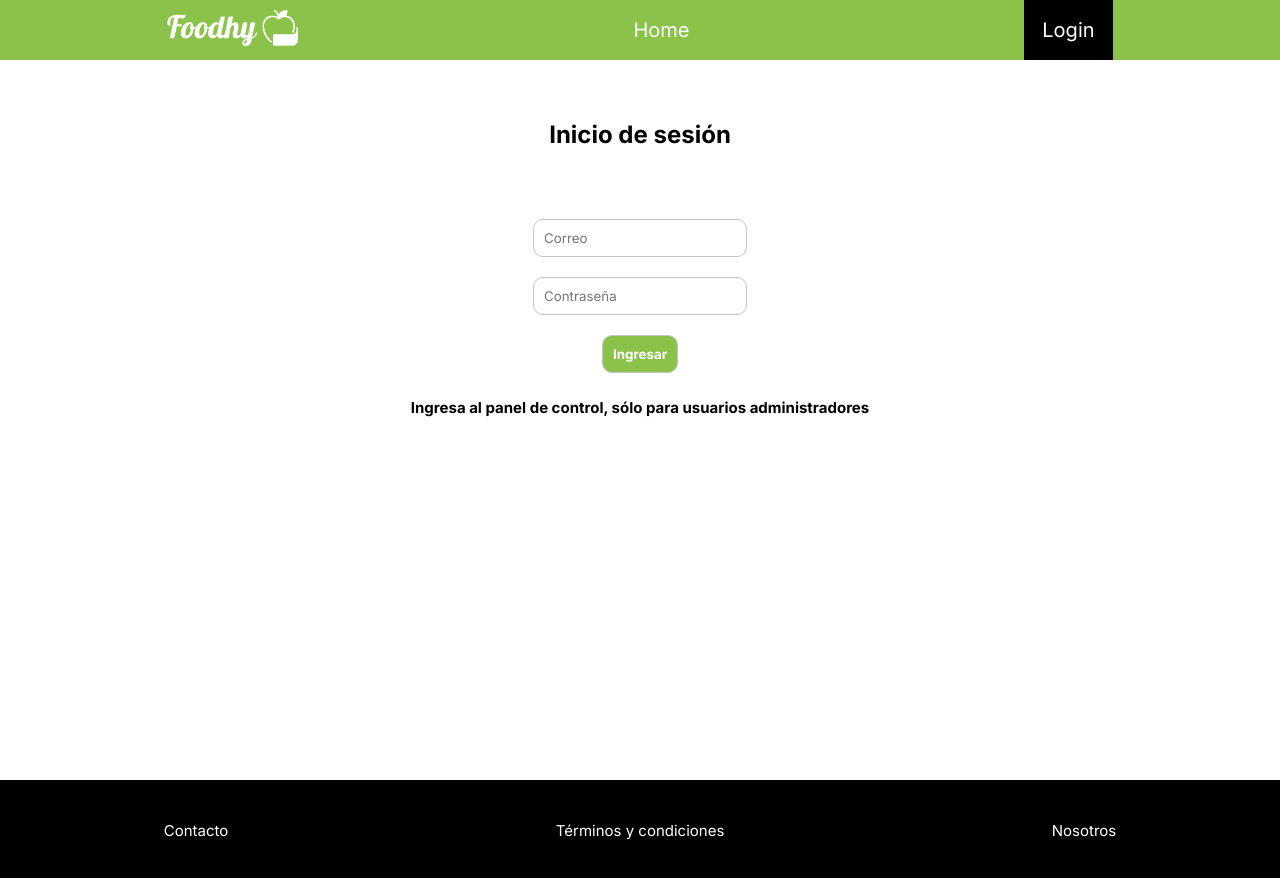
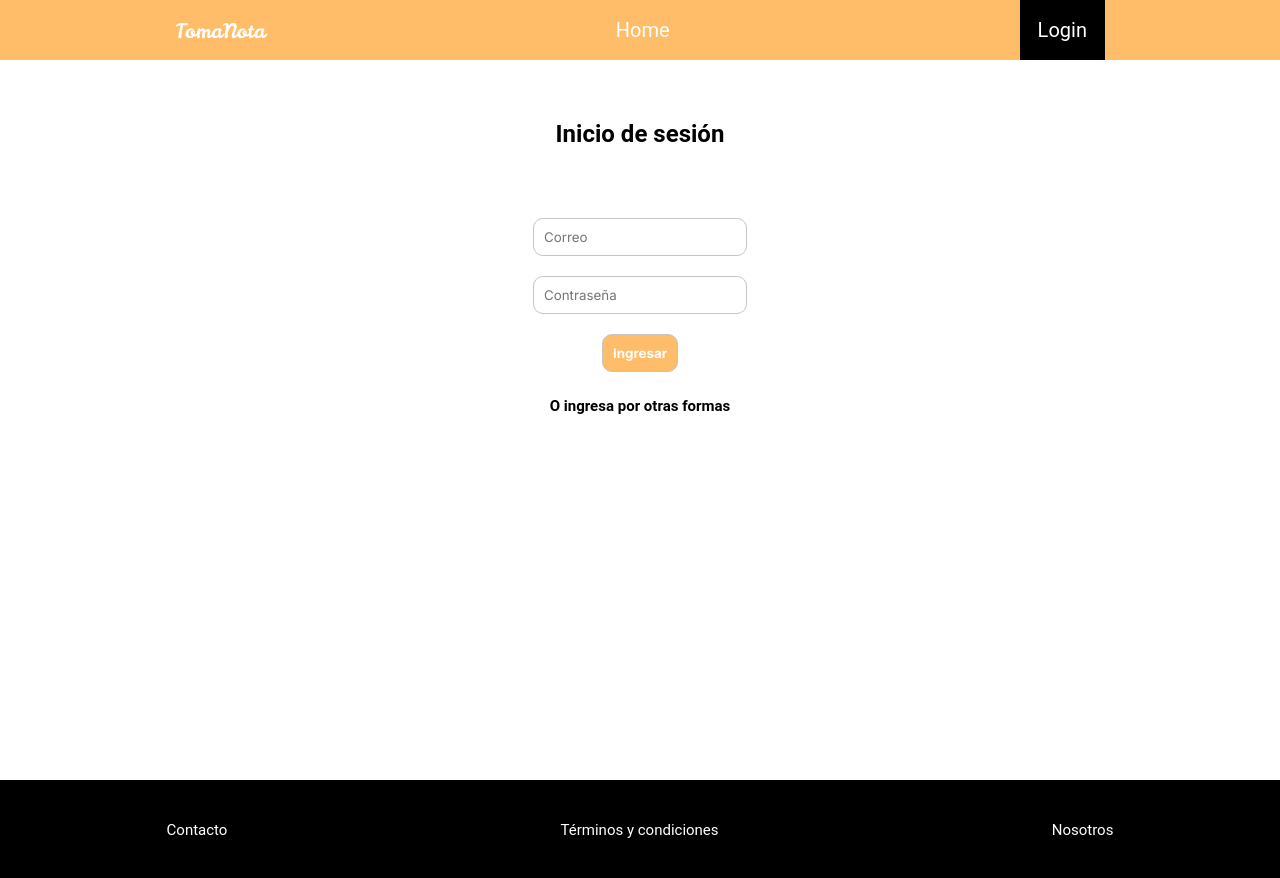
Before and after one commit to alejo02336/TomaNota, a React (Create React App) app: page /login in a window 1280 px wide. Built offline with nearby package versions, Linux system fonts and the light colour scheme.

Commit message:
styles app

```diff
--- a/package.json
+++ b/package.json
@@ -1,7 +1,7 @@
 {
-  "name": "foodhyweb",
+  "name": "tomanota",
   "version": "0.1.0",
-  "homepage": "http://foodhy.com.co/",
+  "homepage": "http://stimulating-quilt.surge.sh/",
   "private": true,
   "dependencies": {
     "mysql": "^2.18.1",
--- a/public/index.html
+++ b/public/index.html
@@ -14,7 +14,13 @@
       href="https://fonts.googleapis.com/css2?family=Inter:wght@100;200;300;400;500;600;700;800&display=swap"
       rel="stylesheet"
     />
-    <title>Foodhy Web Page</title>
+    <link rel="preconnect" href="https://fonts.googleapis.com" />
+    <link rel="preconnect" href="https://fonts.gstatic.com" crossorigin />
+    <link
+      href="https://fonts.googleapis.com/css2?family=Leckerli+One&display=swap"
+      rel="stylesheet"
+    />
+    <title>Toma Nota</title>
   </head>
   <body>
     <div id="root"></div>
--- a/src/components/Header.jsx
+++ b/src/components/Header.jsx
@@ -6,7 +6,10 @@ import logoWeb from "../assets/static/foodhyContent/foodhy-logo.png";
 export default function Header() {
   return (
     <section className="header">
-      <img src={logoWeb} className="header_img" alt="Logo Foodhy" />
+      {/* <img src={logoWeb} className="header_img" alt="Logo Foodhy" /> */}
+      <NavLink to="/" className="header_options font" activeClass="active">
+        TomaNota
+      </NavLink>
       <NavLink to="/" className="header_options" activeClass="active">
         Home
       </NavLink>
--- a/src/containers/Login/Login.jsx
+++ b/src/containers/Login/Login.jsx
@@ -61,7 +61,7 @@ function Login() {
           className="login-btn"
           onClick={() => verifyUser()}
         />
-        <h2>Ingresa al panel de control, sólo para usuarios administradores</h2>
+        <h2>O ingresa por otras formas</h2>
       </form>
     </section>
   );
--- a/src/index.css
+++ b/src/index.css
@@ -1,8 +1,12 @@
 @import url("https://fonts.googleapis.com/css2?family=Inter:wght@100;200;300;400;500;600;700;800&display=swap");
+@import url("https://fonts.googleapis.com/css2?family=Leckerli+One&display=swap");
 
 :root {
-  --primary-color: #8bc34a;
-  --white: #fff;
+  --primary-color: #ffbd69;
+  --secondary-color: #412a56;
+  --white: #ffffff;
+  --global-font: Roboto;
+  --secondary-font: "Leckerli One", cursive;
 }
 
 * {
@@ -17,10 +21,14 @@ html {
 
 body {
   margin: 0;
-  font-family: "Inter", sans-serif;
+  font-family: var(--global-font);
 }
 
 code {
   font-family: source-code-pro, Menlo, Monaco, Consolas, "Courier New",
     monospace;
 }
+
+.font {
+  font-family: var(--secondary-font);
+}
```
Also changed, not shown: 1 other file (tests, documents, lock files or other folders).
